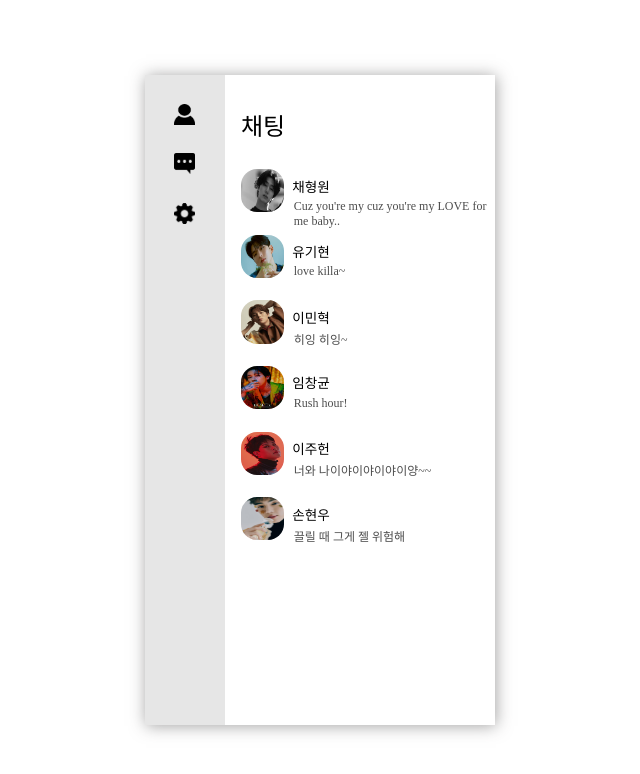
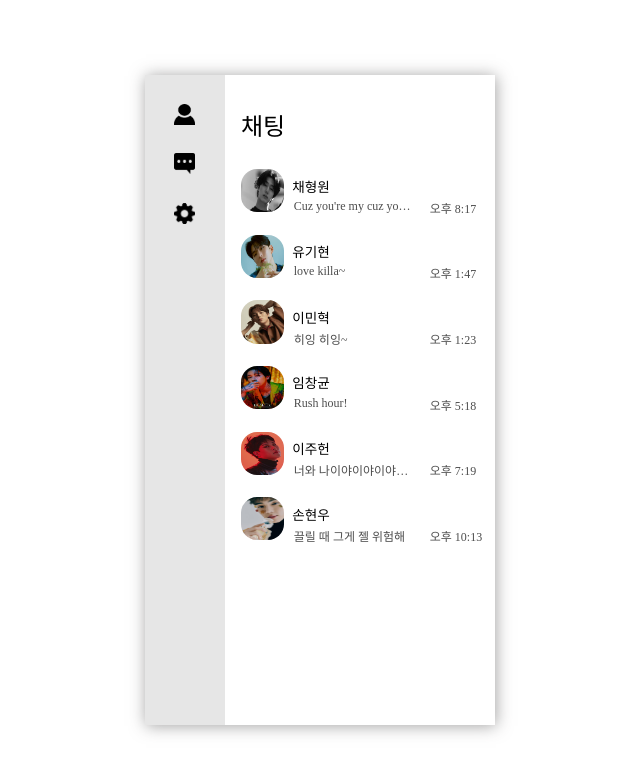
Before and after one commit to oyatplum/react-messenger-17th-Refactoring, a React (Create React App) app: page /chattingRoom in a window 1280 px wide. Shown: the top 774 px of the page, without its empty margins (320-960 px from the left). Built offline with nearby package versions, Linux system fonts and the light colour scheme; a web font is replaced by a local one.

Commit message:
feat: show last chat and time

```diff
--- a/src/component/chatting/lastChat.tsx
+++ /dev/null
@@ -1,15 +0,0 @@
-import React from 'react';
-import styled from 'styled-components';
-import { Last } from '../../interface/interface';
-
-function LastChat({ getLastMessage }: Last) {
-  return <Message>{getLastMessage}</Message>;
-}
-
-const Message = styled.div`
-  font-size: 0.75rem;
-  padding: 0.2rem 0 0 0.1rem;
-  color: #4d4d4d;
-`;
-
-export default LastChat;
--- /dev/null
+++ b/src/component/chatting/lastInfo.tsx
@@ -0,0 +1,39 @@
+import { Last } from '../../interface/interface';
+import styled from 'styled-components';
+
+const LastInfo = ({ getLastInfo }: Last) => {
+  const lastMessage = getLastInfo[0];
+  const lastDate = getLastInfo[1];
+
+  const time = lastDate.substring(16, 21);
+  const hour = Number(lastDate.substring(16, 18));
+  const hourSetting = hour < 12 ? `오전 ${hour}` : `오후 ${hour - 12}`;
+  const minute = Number(lastDate.substring(19, 21));
+
+  return (
+    <L>
+      <Message>{lastMessage}</Message>
+      <Date>{hourSetting + ':' + minute}</Date>
+    </L>
+  );
+};
+const L = styled.div`
+  display: flex;
+`;
+const Message = styled.div`
+  width: 120px;
+  font-size: 0.75rem;
+  padding: 0.2rem 0 0 0.1rem;
+  color: #4d4d4d;
+  overflow: hidden;
+  white-space: nowrap;
+  text-overflow: ellipsis;
+`;
+const Date = styled.div`
+  font-size: 0.75rem;
+  padding: 0.2rem 0 0 1rem;
+  color: #4d4d4d;
+  float: right;
+`;
+
+export default LastInfo;
--- a/src/interface/interface.tsx
+++ b/src/interface/interface.tsx
@@ -26,5 +26,5 @@ export interface Chat {
 }
 
 export interface Last {
-  getLastMessage: string;
+  getLastInfo: string[];
 }
--- a/src/pages/ChattingRoomPage.tsx
+++ b/src/pages/ChattingRoomPage.tsx
@@ -3,18 +3,17 @@ import userList from '../json/users.json';
 import { useNavigate } from 'react-router-dom';
 import { selectedUser } from '../atom/atom';
 import { useRecoilState, useRecoilValue } from 'recoil';
-import MessageList from '../json/message.json';
 import { chatList } from './../atom/atom';
-import LastChat from '../component/chatting/lastChat';
+import LastInfo from '../component/chatting/lastInfo';
 
 const ChattingRoomPage = () => {
   const navigate = useNavigate();
   const chattingList = useRecoilValue(chatList);
 
-  const getLastMessage = (userId: number) => {
+  const getLastInfo = (userId: number) => {
     const lastChatList = chattingList[userId].message;
-    const lastMessage = lastChatList[lastChatList.length - 1];
-    return lastMessage.addText;
+    const lastChat = lastChatList[lastChatList.length - 1];
+    return [lastChat.addText, lastChat.date];
   };
 
   const [selected, setSelected] = useRecoilState(selectedUser);
@@ -32,7 +31,7 @@ const ChattingRoomPage = () => {
               <PartImage src={`/images/${index}.jpg`} />
               <div className="text">
                 <PartName>{user.userName}</PartName>
-                <LastChat getLastMessage={getLastMessage(user.userId)} />
+                <LastInfo getLastInfo={getLastInfo(user.userId)} />
               </div>
             </User>
           )}
```
